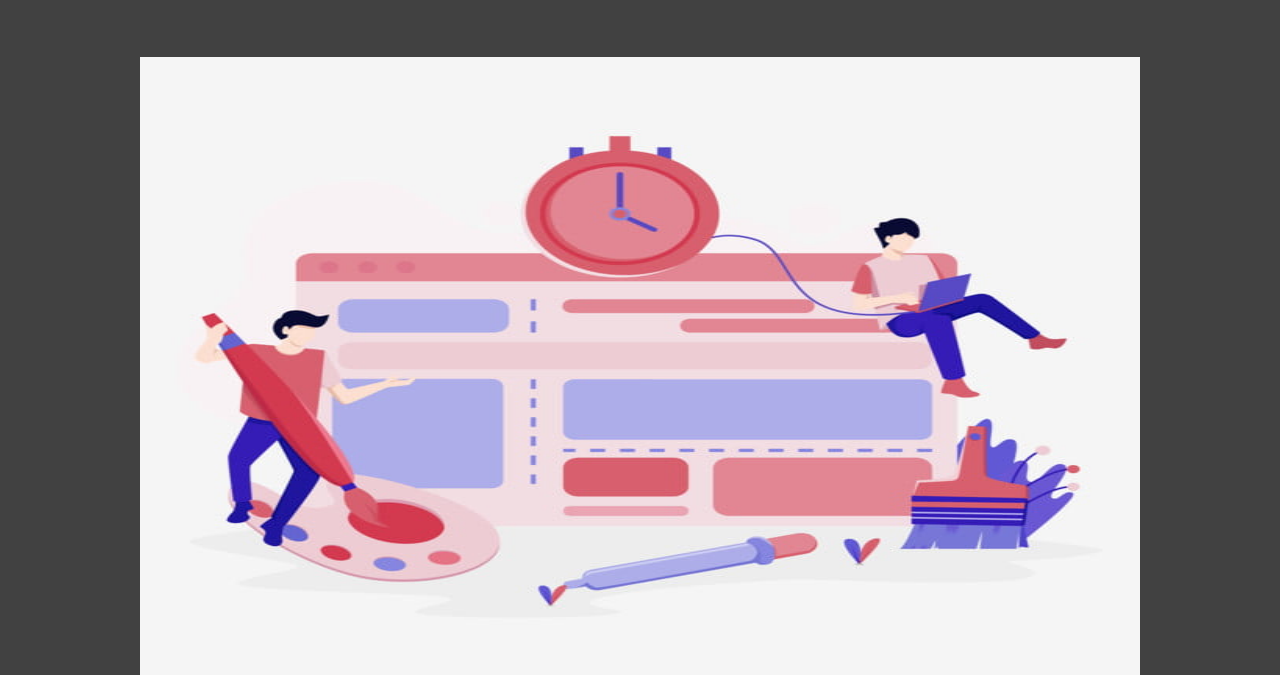
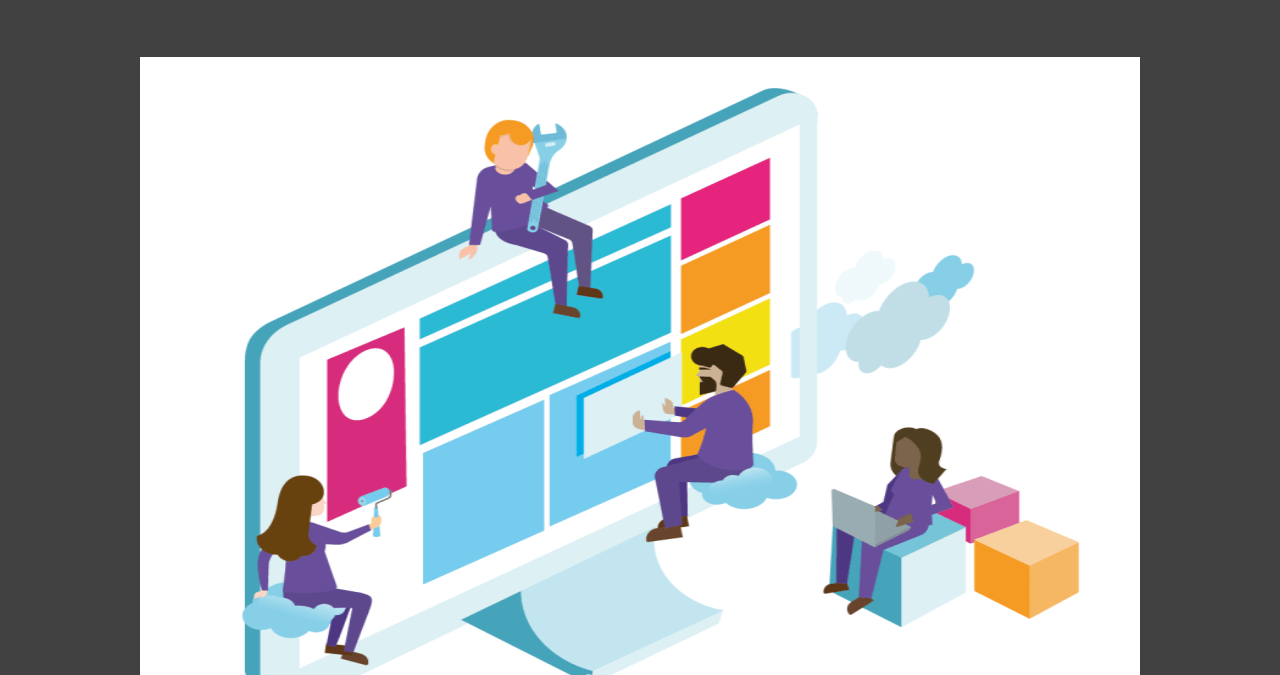
Before and after one commit to LucaPeralta/Finanzas-LUCA-PERALTA, a website: page portfolio.html in a window 1280 px wide. Shown: the part 125-800 px from the top of the page. Drawn offline with nearby package versions, Linux system fonts and the light colour scheme.

Commit message:
Update portfolio.html

```diff
--- a/portfolio.html
+++ b/portfolio.html
@@ -26,7 +26,7 @@
 <section class="portfolio">
     <div class="contenedor">
         <div class="galeriaPort">
-            <img src="./img/img4.jpg" class="img-fluid" alt="...">
+            <img src="./img/img1.jpg" class="img-fluid" alt="...">
             <p>trabajo con las mejores referencias, educacion financiera y demas beneficios</p>
             <br>
 
```
